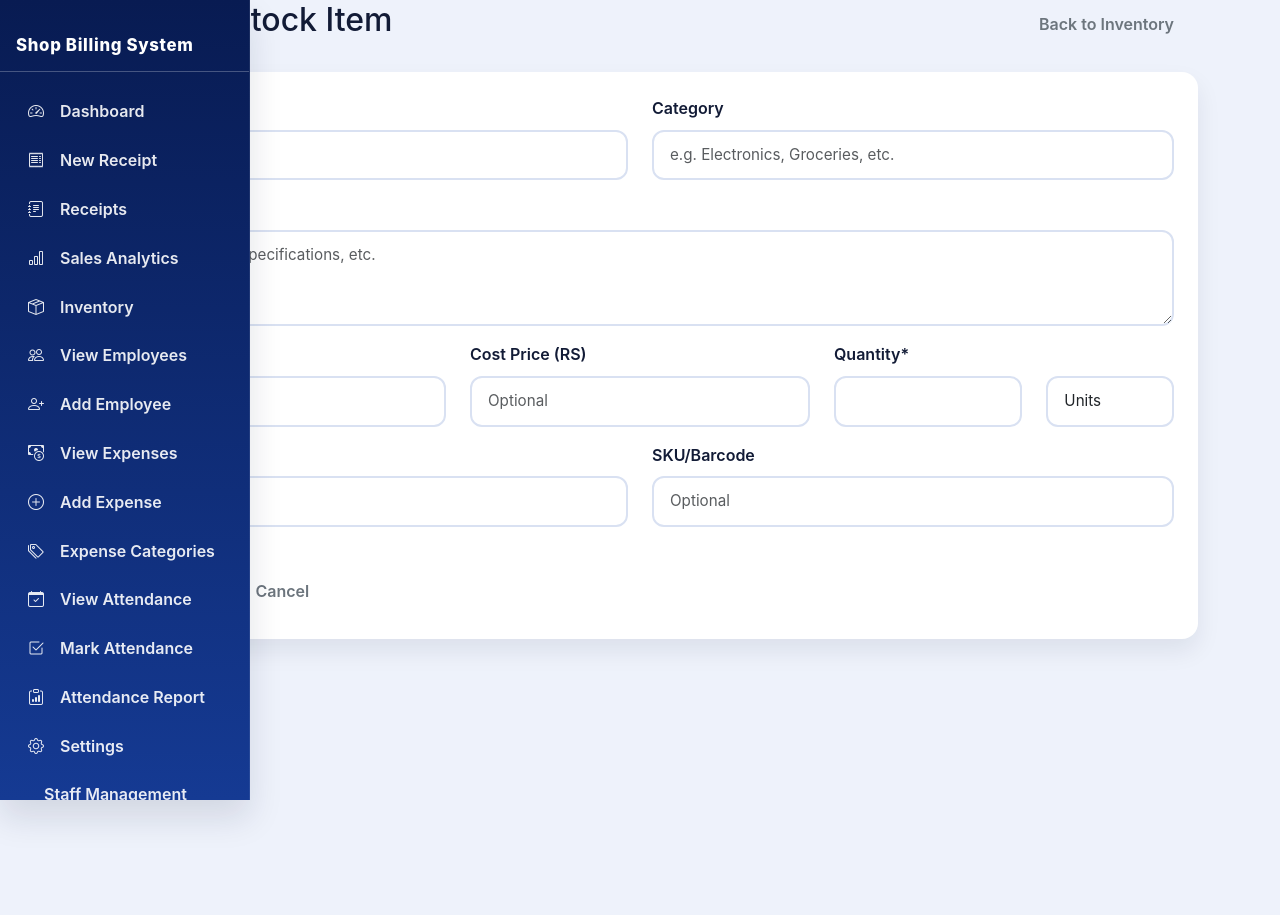
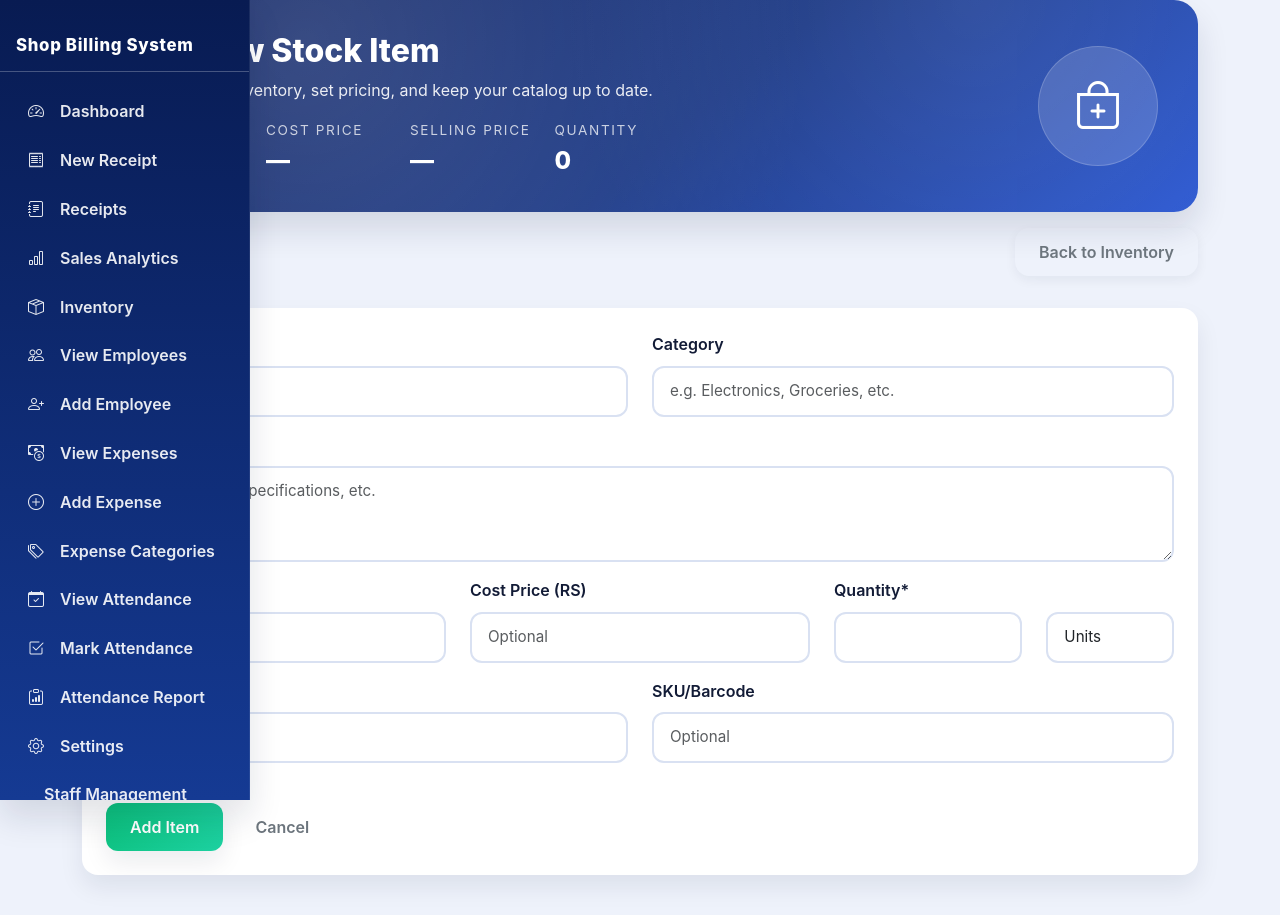
Before and after one commit to sarmadnaeem111/Shop-Management-Portal-System, a React (Create React App) app: page /add-stock in a window 1280 px wide. Before the commit the page ends 800 px from the top, so only its background shows below. Built offline with nearby package versions, Linux system fonts and the light colour scheme; no server answers; the database is empty; sample sign-in values are in the browser's storage; what cloudinary-core would draw is missing.

Commit message:
Update AddStockItem.js

```diff
--- a/src/pages/AddStockItem.js
+++ b/src/pages/AddStockItem.js
@@ -3,6 +3,7 @@ import { Container, Form, Button, Row, Col, Card, Alert } from 'react-bootstrap'
 import { useNavigate } from 'react-router-dom';
 import { useAuth } from '../contexts/AuthContext';
 import MainNavbar from '../components/Navbar';
+import PageHeader from '../components/PageHeader';
 import { addStockItem as addStockItemToFirestore } from '../utils/stockUtils';
 
 const AddStockItem = () => {
@@ -82,9 +83,30 @@ const AddStockItem = () => {
   return (
     <>
       <MainNavbar />
-      <Container>
-        <div className="d-flex justify-content-between align-items-center mb-4">
-          <h2>Add New Stock Item</h2>
+      <Container className="pos-content">
+        <PageHeader
+          title="Add New Stock Item"
+          icon="bi-bag-plus"
+          subtitle="Register fresh inventory, set pricing, and keep your catalog up to date."
+        >
+          <div className="hero-metrics__item">
+            <span className="hero-metrics__label">Default Unit</span>
+            <span className="hero-metrics__value">{quantityUnit.toUpperCase()}</span>
+          </div>
+          <div className="hero-metrics__item">
+            <span className="hero-metrics__label">Cost Price</span>
+            <span className="hero-metrics__value">{costPrice ? `RS ${costPrice}` : '—'}</span>
+          </div>
+          <div className="hero-metrics__item">
+            <span className="hero-metrics__label">Selling Price</span>
+            <span className="hero-metrics__value">{price ? `RS ${price}` : '—'}</span>
+          </div>
+          <div className="hero-metrics__item">
+            <span className="hero-metrics__label">Quantity</span>
+            <span className="hero-metrics__value">{quantity || '0'}</span>
+          </div>
+        </PageHeader>
+        <div className="page-header-actions">
           <Button
             variant="outline-secondary"
             onClick={() => navigate('/stock')}
```
